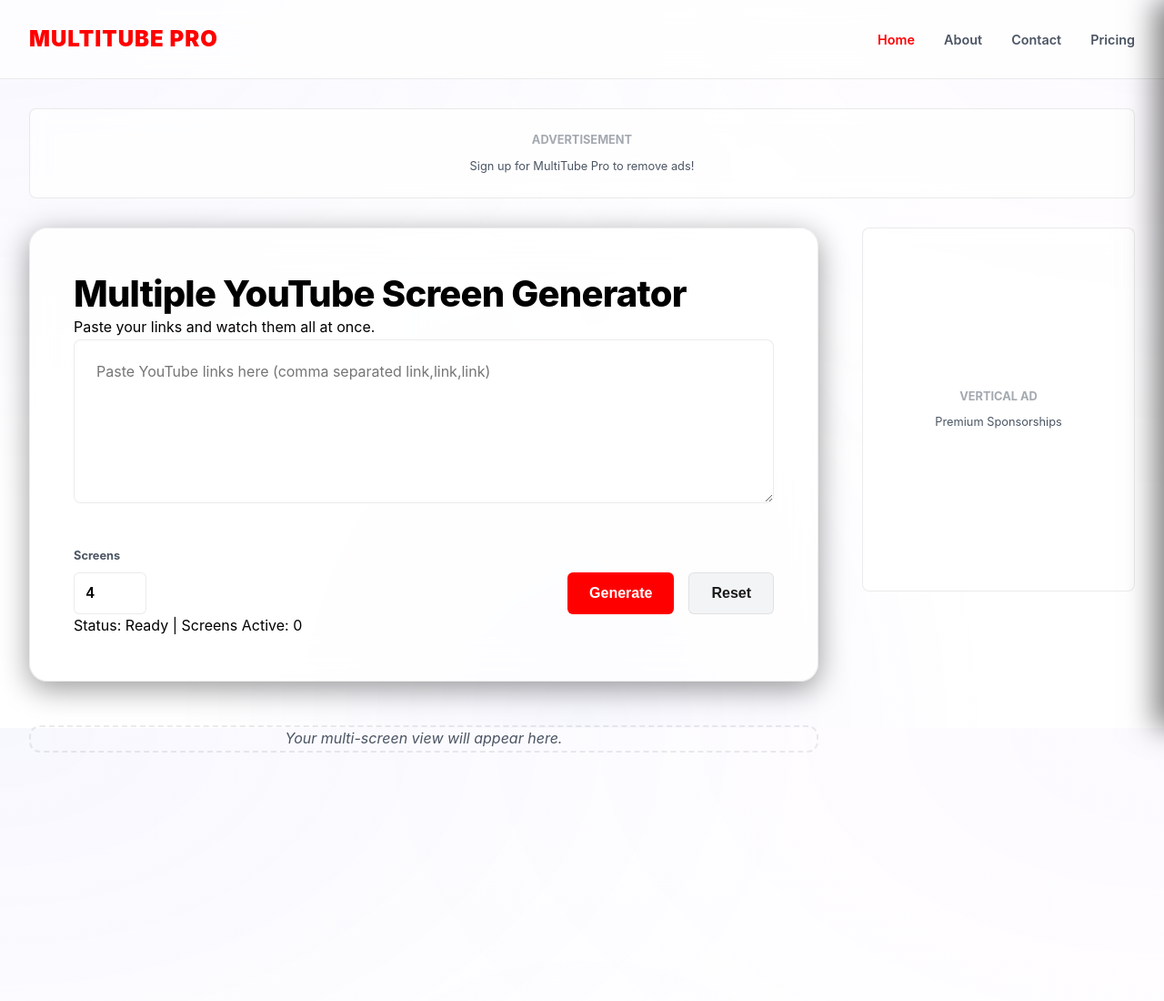
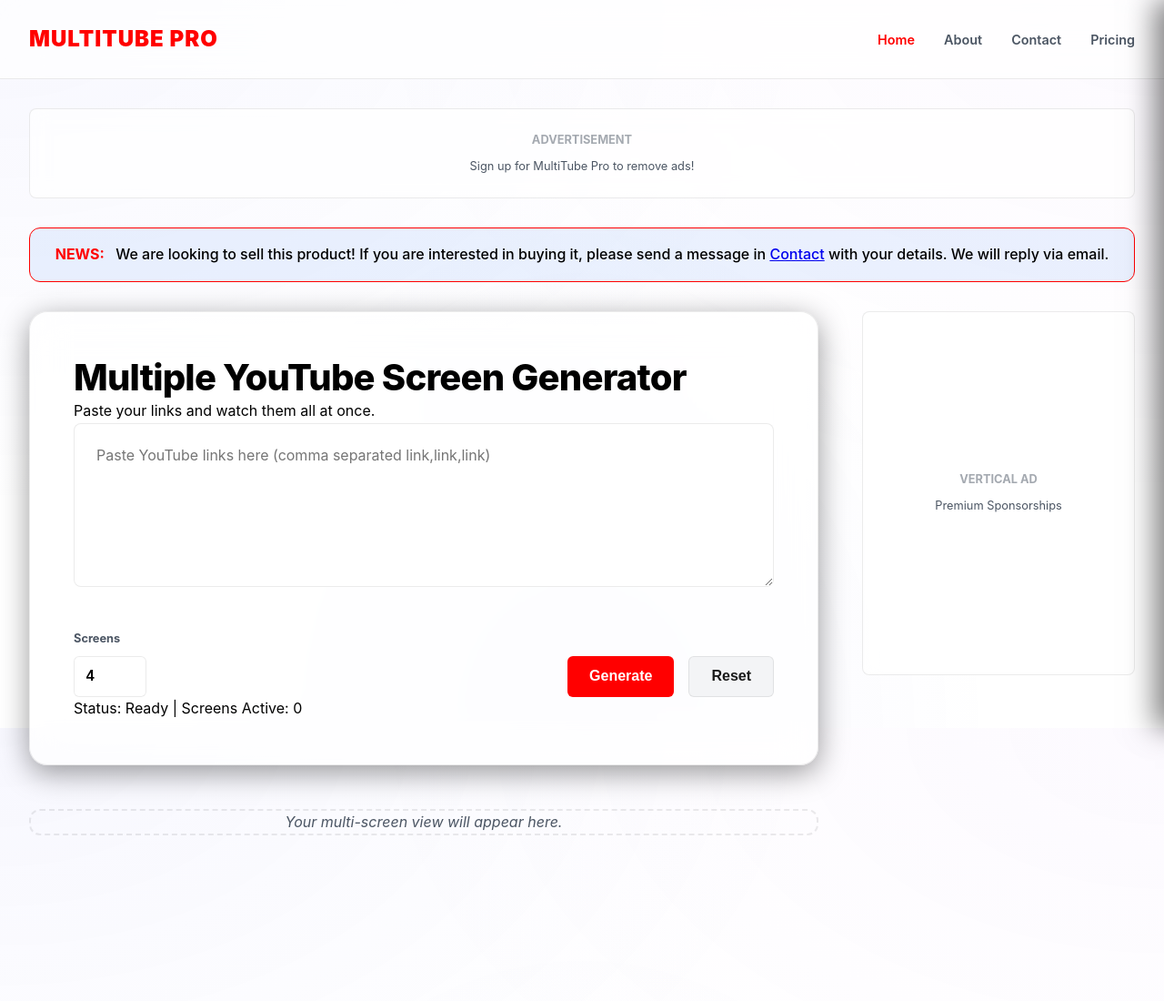
Before and after one commit to rohits06oct/astral-flare-Multitube, a plain HTML site: page index.html in a window 1280 px wide. Shown: the top 1100 px of the page at 91% size. Drawn offline with Linux system fonts and the light colour scheme; a script that the page names is missing.

Commit message:
Add message

```diff
--- a/index.html
+++ b/index.html
@@ -45,6 +45,16 @@
         <div class="ad-banner">
             <span class="ad-label">ADVERTISEMENT</span>
             <div id="header-ad">Sign up for MultiTube Pro to remove ads!</div>
+        </div>
+
+        <div
+            style="text-align: center; margin-bottom: 2rem; padding: 1rem; background: rgba(59, 130, 246, 0.1); border: 1px solid var(--primary); border-radius: 12px;">
+            <p style="margin: 0; font-weight: 500;">
+                <span style="color: var(--primary); font-weight: bold; margin-right: 0.5rem;">NEWS:</span>
+                We are looking to sell this product! If you are interested in buying it, please send a message in <a
+                    href="contact.html">Contact</a> with your
+                details. We will reply via email.
+            </p>
         </div>
 
         <main class="main-layout">
```
Also changed, not shown: contact.html (+10 -0 lines).
